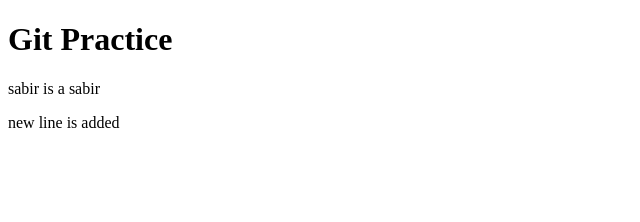
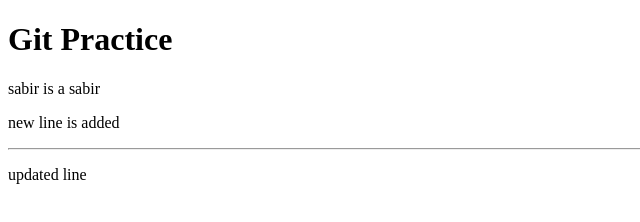
Before and after one commit to sabirhira/practiceRepo, a plain HTML site: page index.html in a window 1280 px wide. Shown: the whole page, without its empty margins (0-640 px from the left). Drawn offline with Linux system fonts and the light colour scheme.

Commit message:
updated1

```diff
--- a/index.html
+++ b/index.html
@@ -9,5 +9,7 @@
       <h1>Git Practice</h1>
       <p>sabir is a sabir</p>
       <p>new line is added</p>
+      <hr />
+      <p>updated line</p>
    </body>
 </html>
```
